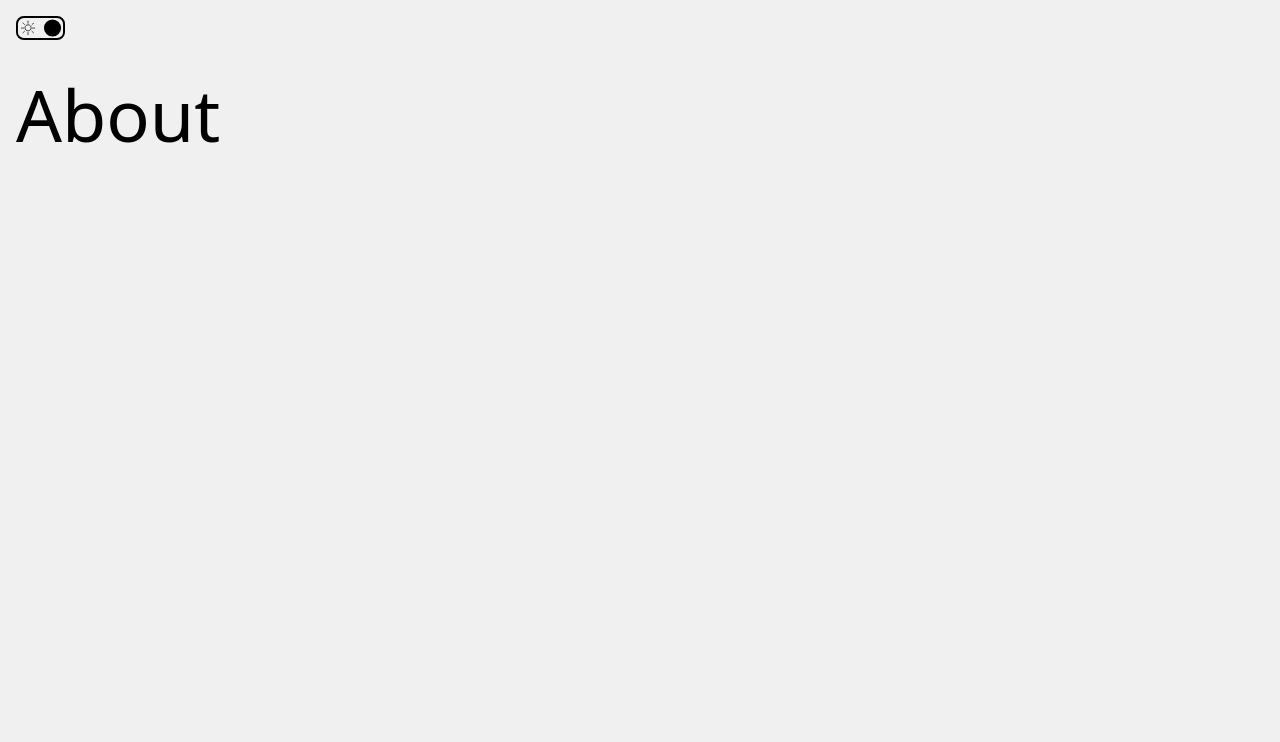
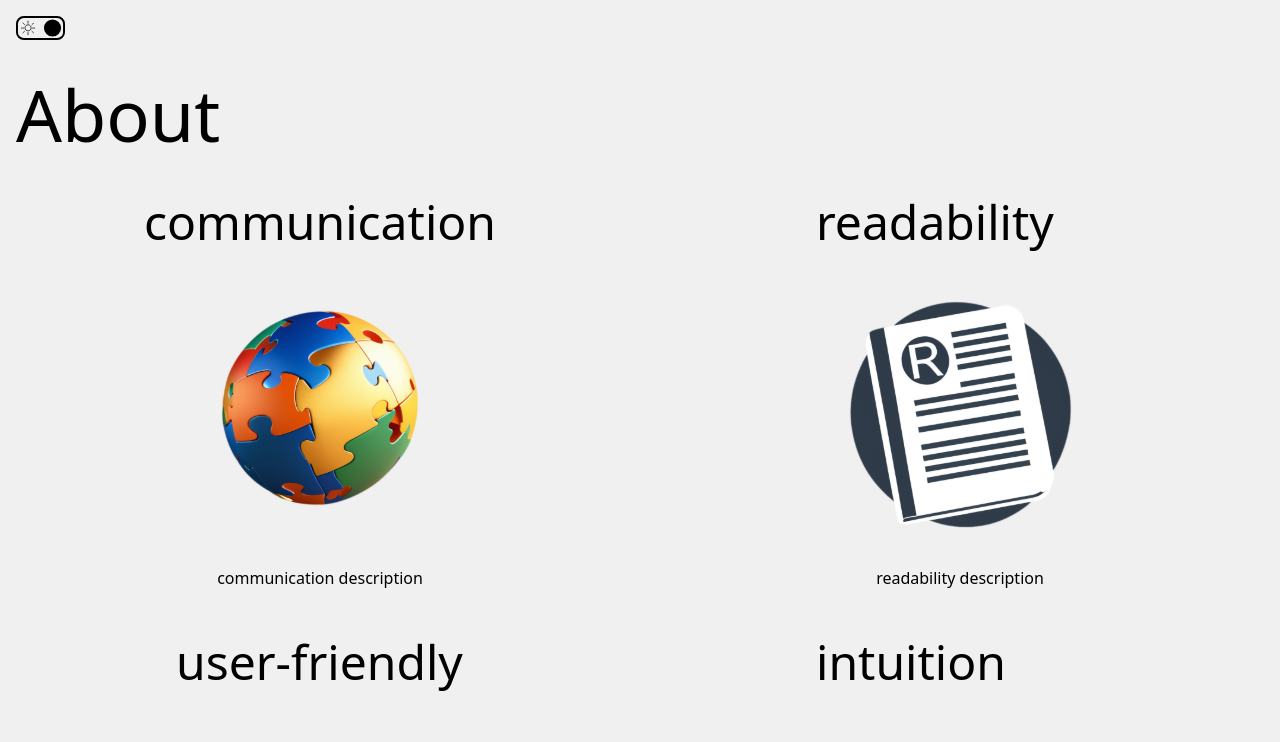
Before and after one commit to PisoDev77/PisoDev77.github.io, a React (Vite) app: page / in a window 1280 px wide. Shown: the top 742 px of the page. Built offline with nearby package versions, Linux system fonts and the light colour scheme; the HTML template or start-up script is replaced by a standard one.

Commit message:
feat: About section structure created

```diff
--- a/src/App.tsx
+++ b/src/App.tsx
@@ -1,11 +1,18 @@
 import Header from './components/Header';
 import Heading1 from './components/Headings/Heading1';
+import ImageCaption from './components/ImageCaption';
 
 function App() {
 	return (
 		<main>
 			<Header />
-			<Heading1>About</Heading1>
+			<section className='grid grid-cols-1 sm:grid-cols-2'>
+				<Heading1>About</Heading1>
+				<ImageCaption name='communication' />
+				<ImageCaption name='readability' />
+				<ImageCaption name='user-friendly' />
+				<ImageCaption name='intuition' />
+			</section>
 		</main>
 	);
 }
```
